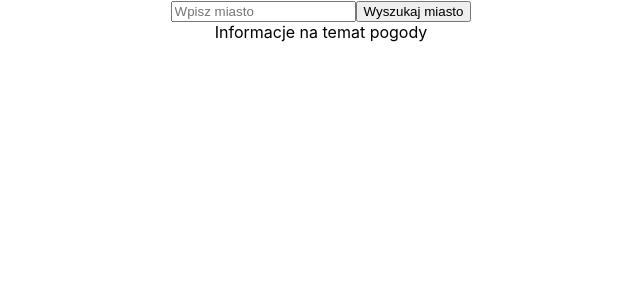
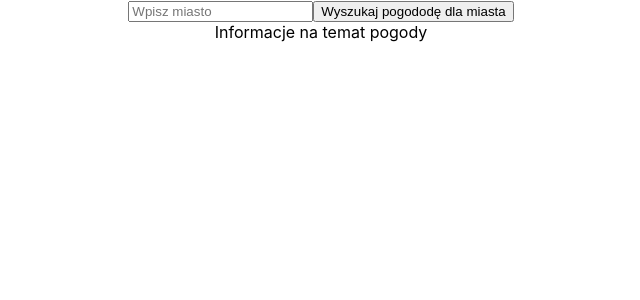
Before and after one commit to TheTomozak/AplikacjaPogodowaReact, a React (Create React App) app in the folder weather-app/: page / in a window 1280 px wide. Shown: the top 300 px of the page, without its empty margins (319-959 px from the left). Built offline with nearby package versions, Linux system fonts and the light colour scheme.

Commit message:
Przekazanie wartosc z state'a do komponentu Form

```diff
--- a/weather-app/src/components/App.js
+++ b/weather-app/src/components/App.js
@@ -1,15 +1,25 @@
-import React from 'react';
+import React, {Component} from 'react';
 import './App.css';
 import Form from "./Form";
 import Result from "./Result";
 
-function App() {
-  return (
-    <div className="App">
-        <Form />
-        <Result />
-    </div>
-  );
+class App extends Component {
+
+    state ={
+      value : ''
+
+    };
+
+
+    render() {
+        return (
+            <div className="App">
+                <Form value = {this.state.value}/>
+                <Result />
+            </div>
+        );
+    }
+
 }
 
 export default App;
--- a/weather-app/src/components/Form.js
+++ b/weather-app/src/components/Form.js
@@ -1,10 +1,10 @@
 import React from "react";
 
-const Form = ()=>{
+const Form = (props) =>{
     return(
         <form >
-            <input type={"text"} placeholder={"Wpisz miasto"}/>
-            <button>Wyszukaj miasto</button>
+            <input type={"text"} value={props.value} placeholder={"Wpisz miasto"}/>
+            <button>Wyszukaj pogododę dla miasta </button>
         </form>
     )
 };
```
